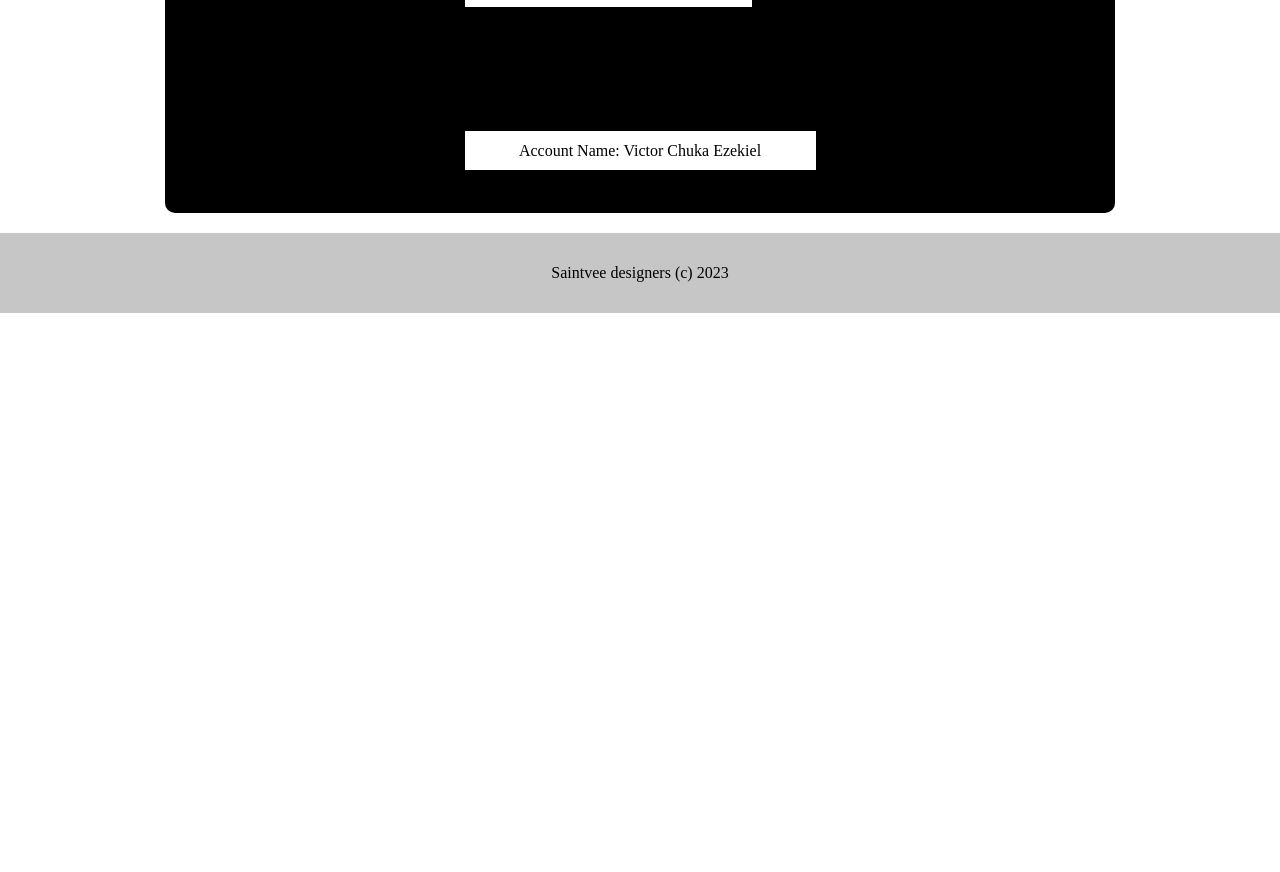
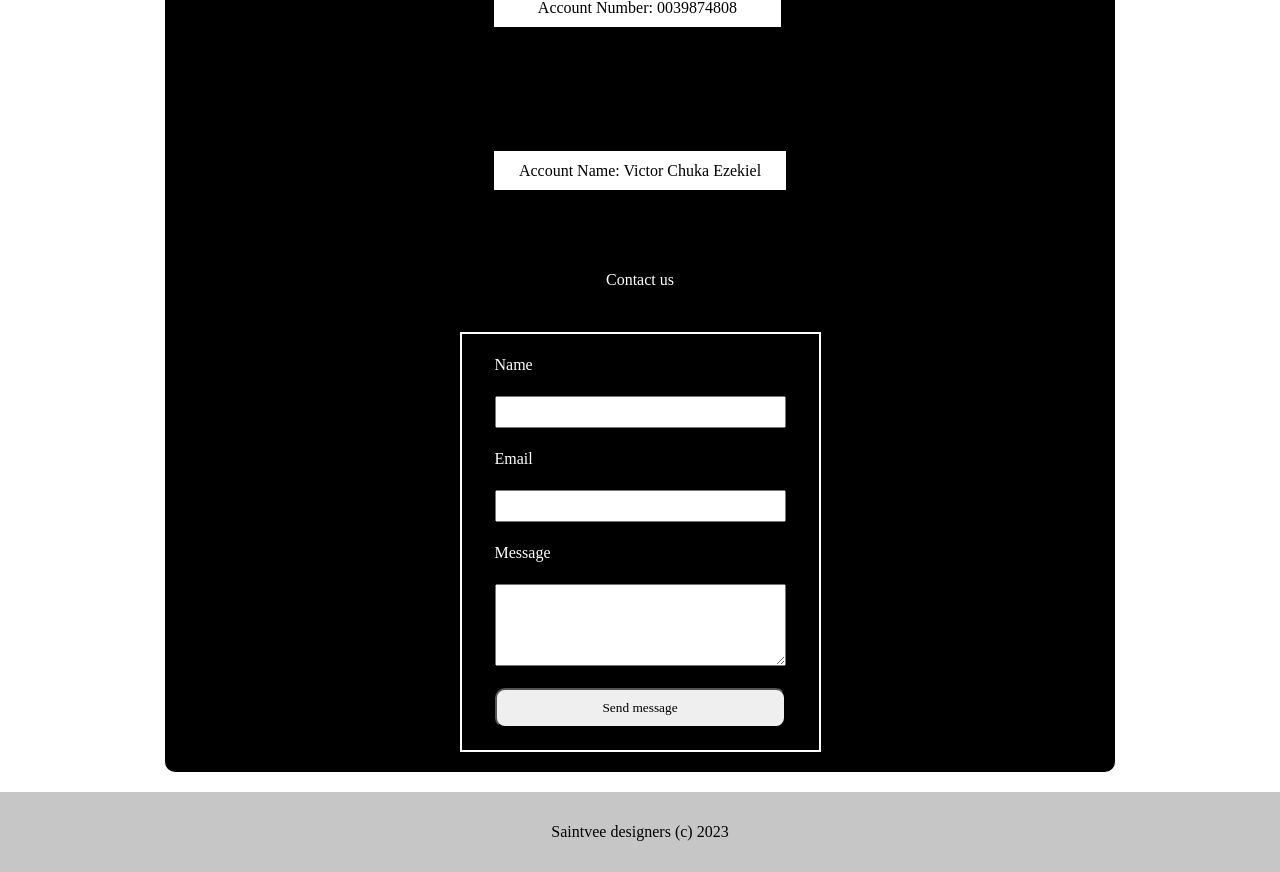
Before and after one commit to wagzyAyo/saintvee-designers, a React (Vite) app: page /payment in a window 1280 px wide. Shown: the part 320-1192 px from the top of the page. Before the commit the page ends 800 px from the top, so only its background shows below. Built offline with nearby package versions, Linux system fonts and the light colour scheme.

Commit message:
updatte product array, use Email.js has contact between saintvee and customers

```diff
--- a/package.json
+++ b/package.json
@@ -10,6 +10,7 @@
     "preview": "vite preview"
   },
   "dependencies": {
+    "@emailjs/browser": "^3.11.0",
     "@emotion/react": "^11.11.0",
     "@emotion/styled": "^11.11.0",
     "@mui/icons-material": "^5.11.16",
--- a/src/components/Products.js
+++ b/src/components/Products.js
@@ -4,6 +4,7 @@ import Slides from "../assets/img 3.jpg"
 import Boots from "../assets/img4.jpg"
 import Loafers from "../assets/img5.jpg"
 import Sandal from "../assets/img6.jpg"
+import Sandal2 from "../assets/img7.jpg"
 
 // snadal :price_1NAqaTDm6cL6tL0jQbECZMOz
 //chelsea : price_1NAqSHDm6cL6tL0j2ZbPgWRR
@@ -73,5 +74,11 @@ export const PRODUCTS = [
         priceId: "price_1NAqaTDm6cL6tL0jQbECZMOz",
         productImage: Sandal,
     },
+    {
+        id: 7,
+        productName: "SV Birkenstock Slides",
+        price: 11000,
+        productImage: Sandal2,
+    },
 
 ];
--- a/src/pages/payment.css
+++ b/src/pages/payment.css
@@ -4,6 +4,7 @@
     margin-inline: auto;
     background-color: #000000;
     border-radius: 10px;
+    padding: 20px 0;
 }
 
 .payment-container h2 {
@@ -41,7 +42,52 @@
 }
 
 .details .p2 {
-    display: inherit;
-    place-content: inherit;
-    width: 351px;
+    width: auto;
+    padding: 10px 25px;
 }
+
+.contact {
+    display: grid;
+    place-content: center;
+}
+
+form {
+    width: min(361px);
+    border: 2px solid #ffffff;
+    display: grid;
+    color: #ffffff;
+    gap: 22px;
+    padding: 22px 33px;
+}
+
+.input {
+    height: 32px;
+    padding-left: 10px;
+
+}
+
+textarea {
+    height: 82px;
+    padding: 10px;
+}
+
+.send {
+    padding: 10px 80px;
+    border-radius: 10px;
+    cursor: pointer;
+    font-weight: 500;
+}
+
+@media (max-width:470px) {
+    .payment-container {
+        font-size: 12px;
+    }
+
+    .payment-container h2 {
+        font-size: 16px;
+    }
+
+    form {
+        border: none;
+    }
+}
--- a/src/pages/payment.jsx
+++ b/src/pages/payment.jsx
@@ -1,17 +1,30 @@
-import React, { useContext } from 'react'
+import React, { useContext, useRef } from 'react'
 import "./payment.css"
 import { contextProp } from "../context/context";
+import emailjs from '@emailjs/browser';
 
 
 const success = (props) => {
     const { totalAmount } = useContext(contextProp);
     const subTotal = totalAmount();
+    const form = useRef();
+
+    const sendEmail = (e) => {
+        e.preventDefault();
+
+        emailjs.sendForm('service_3g5u5oa', 'template_o7m7wg8', form.current, 'nnlIGtgE377bqJCCY')
+            .then((result) => {
+                console.log(result.text);
+            }, (error) => {
+                console.log(error.text);
+            });
+    };
 
     return (
         <div className='payment-container'>
 
             <h2>Payment instructions</h2>
-            <p>Make a payment  of <span>{subTotal}</span> to the account details below  </p>
+            <p>Make a payment  of <span>{subTotal}</span> to the <span> Access Bank</span> account details below  </p>
             <div className='details'>
                 <p>Account Number:
                     0039874808</p>
@@ -21,6 +34,19 @@ const success = (props) => {
 
             </div>
 
+            <div className='contact'>
+                <p>Contact us</p>
+                <form ref={form} onSubmit={sendEmail}>
+                    <label>Name</label>
+                    <input className='input' type="text" name="from_name" />
+                    <label>Email</label>
+                    <input className='input' type="email" name="from_email" />
+                    <label>Message</label>
+                    <textarea name="message" />
+                    <input className='send' type="submit" value="Send message" />
+                </form>
+            </div>
+
         </div>
     )
 }
```
Also changed, not shown: src/assets/img7.jpg (added), 1 other file (tests, documents, lock files or other folders).
